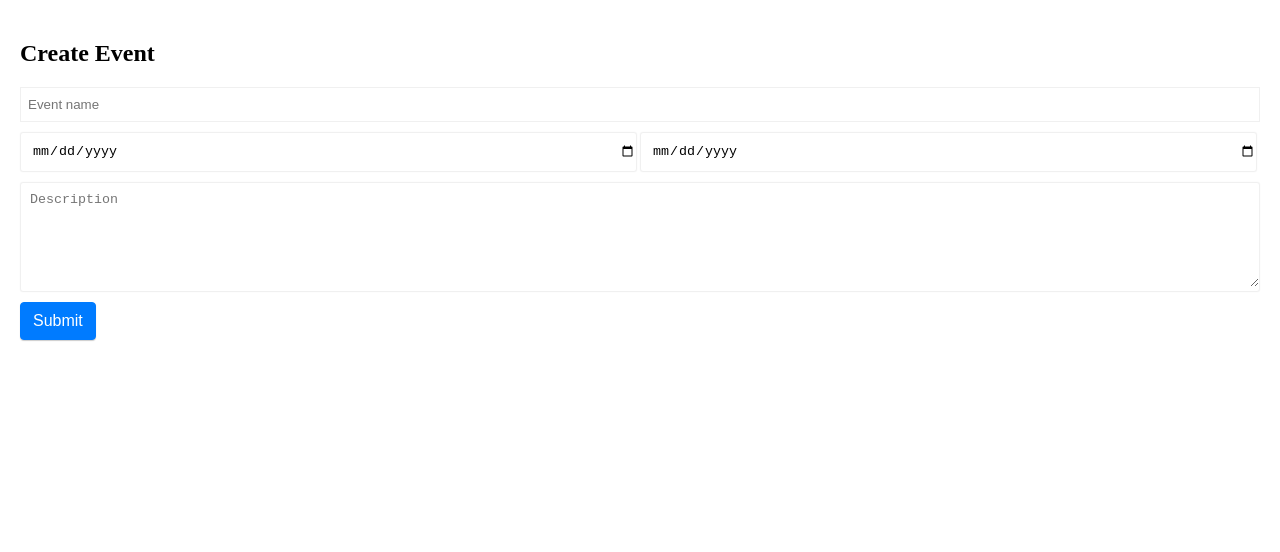
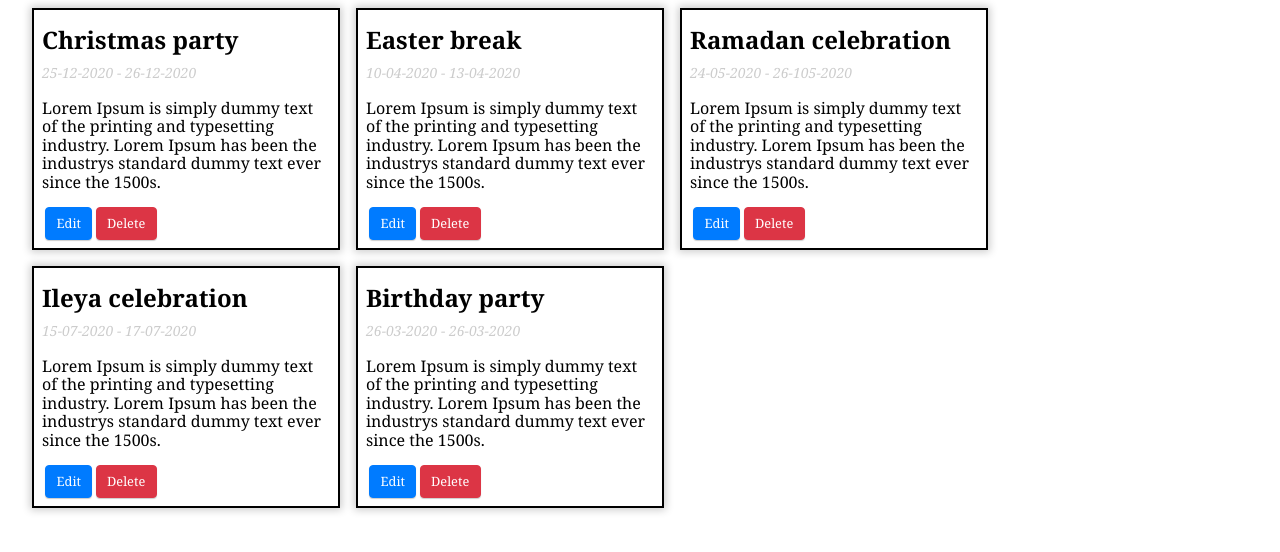
Before and after one commit to murenzo/hanspet, a React (Create React App) app: page / in a window 1280 px wide. Shown: the top 552 px of the page. Built offline with nearby package versions, Linux system fonts and the light colour scheme.

Commit message:
Modified code base and completed 7a and 7b

```diff
--- a/package.json
+++ b/package.json
@@ -9,7 +9,8 @@
     "react": "^16.13.1",
     "react-dom": "^16.13.1",
     "react-icons": "^3.9.0",
-    "react-scripts": "3.4.1"
+    "react-scripts": "3.4.1",
+    "tachyons": "^4.11.1"
   },
   "scripts": {
     "start": "react-scripts start",
--- a/src/App.css
+++ b/src/App.css
@@ -1,6 +1,6 @@
 .btn {
   display: inline-block;
-  font-weight: 400;
+  font-weight: 200;
   text-align: center;
   white-space: nowrap;
   vertical-align: middle;
@@ -9,8 +9,9 @@
   -ms-user-select: none;
   user-select: none;
   border: 1px solid transparent;
-  padding: .375rem .75rem;
-  font-size: 1rem;
+  padding: .37rem .65rem;
+  margin-left: .2rem;
+  font-size: .8rem;
   line-height: 1.5;
   border-radius: .25rem;
   transition: color .15s ease-in-out,background-color .15s ease-in-out,border-color .15s ease-in-out,box-shadow .15s ease-in-out;
@@ -22,6 +23,12 @@
   border-color: #007bff;
 }
 
+.btn-danger {
+  color: #fff;
+  background-color: #dc3545;
+  border-color: #dc3545;
+}
+
 .btn:not(:disabled):not(.disabled) {
   cursor: pointer;
 }
--- a/src/App.js
+++ b/src/App.js
@@ -1,7 +1,9 @@
 import React, { Component } from 'react';
 import './App.css';
 
-import CreateCalendar from './pages/event/CreateEvent.page';
+import CreateEvent from './components/create-event/create-event.component';
+import EventList from './components/event-list/event-list.component';
+import EventCard from './components/event-card/event-card.component';
 
 class App extends Component {
   constructor() {
@@ -12,8 +14,16 @@ class App extends Component {
   }
   render() {
     return (
-      <div className='container'>
-        <CreateCalendar />
+      <div className="mw9 center ph3-ns">
+        <div className="cf ph2-ns">
+          <EventList />
+          {/* <CreateEvent /> */}
+          {/* <EventCard />
+          <EventCard />
+          <EventCard />
+          <EventCard />
+          <EventCard /> */}
+        </div>
       </div>
     );
   }
--- /dev/null
+++ b/src/assets/event-data.js
@@ -0,0 +1,39 @@
+const eventData = [
+    {
+        id: 1,
+        eventName: 'Christmas party',
+        startDate: '25-12-2020',
+        endDate: '26-12-2020',
+        description: 'Lorem Ipsum is simply dummy text of the printing and typesetting industry. Lorem Ipsum has been the industrys standard dummy text ever since the 1500s.'
+    },
+    {
+        id: 2,
+        eventName: 'Easter break',
+        startDate: '10-04-2020',
+        endDate: '13-04-2020',
+        description: 'Lorem Ipsum is simply dummy text of the printing and typesetting industry. Lorem Ipsum has been the industrys standard dummy text ever since the 1500s.'
+    },
+    {
+        id: 3,
+        eventName: 'Ramadan celebration',
+        startDate: '24-05-2020',
+        endDate: '26-105-2020',
+        description: 'Lorem Ipsum is simply dummy text of the printing and typesetting industry. Lorem Ipsum has been the industrys standard dummy text ever since the 1500s.'
+    },
+    {
+        id: 4,
+        eventName: 'Ileya celebration',
+        startDate: '15-07-2020',
+        endDate: '17-07-2020',
+        description: 'Lorem Ipsum is simply dummy text of the printing and typesetting industry. Lorem Ipsum has been the industrys standard dummy text ever since the 1500s.'
+    },
+    {
+        id: 5,
+        eventName: 'Birthday party',
+        startDate: '26-03-2020',
+        endDate: '26-03-2020',
+        description: 'Lorem Ipsum is simply dummy text of the printing and typesetting industry. Lorem Ipsum has been the industrys standard dummy text ever since the 1500s.'
+    }
+]
+
+export default eventData;
--- /dev/null
+++ b/src/components/create-event/create-event.component.jsx
@@ -0,0 +1,54 @@
+import React from 'react';
+
+import ImageField from '../default/ImageField';
+
+class CreateEvent extends React.Component {
+    constructor() {
+        super();
+        this.state = {
+            eventName: '',
+            startDate: '',
+            endDate: '',
+            description: ''
+        }
+    }
+
+    handleChange = event => {
+        const { name, value } = event.target;
+        this.setState({ [name]: value })
+    }
+
+    handleSubmit = event => {
+        event.preventDefault();
+
+        this.setState({ eventName: '', startDate: '', endDate: '', description: '' })
+    }
+
+    render() {
+        return (
+            <div className='mw7 center'>
+                <h2>Create Event</h2>
+                <form className="form-block" onSubmit={this.handleSubmit}>
+                    <input type="text" name='eventName' onChange={this.handleChange} placeholder='Event name' />
+
+                    <div className="form-inline">
+                        <ImageField name='startDate' onChange={this.handleChange} placeholder='Start date' type="date" />
+                    </div>
+
+                    <div className="form-inline">
+                        <ImageField name='endDate' onChange={this.handleChange} placeholder='End date' type="date" />
+                    </div>
+
+                    <ImageField name='description' onChange={this.handleChange} placeholder="Description" tag="t" />
+
+                    <button className="btn btn-primary" type='submit'>
+                        Submit
+                    </button>
+                </form>
+            </div>
+        )
+    }
+
+}
+
+export default CreateEvent;
--- /dev/null
+++ b/src/components/event-item/event-item.component.jsx
@@ -0,0 +1,21 @@
+import React from 'react';
+
+const EventCard = ({ eventName, startDate, endDate, description }) => {
+    return (
+
+        <div className="fl w-100 w-25-ns pa2 tl serif dib ba br0 ma2 bw1 shadow-2">
+            <h1 className="f3 mv1 lh-copy">{eventName}</h1>
+            <span className='f6 moon-gray i lh-copy'> {startDate} - {endDate} </span>
+            <div>
+                <p> {description} </p>
+            </div>
+            <div>
+                <button className='btn btn-primary'>Edit</button>
+                <button className='btn btn-danger'>Delete</button>
+            </div>
+        </div>
+
+    )
+}
+
+export default EventCard;
--- /dev/null
+++ b/src/components/event-list/event-list.component.jsx
@@ -0,0 +1,31 @@
+import React from 'react';
+
+import eventData from '../../assets/event-data';
+
+import EventItem from '../event-item/event-item.component';
+
+class EventList extends React.Component {
+    constructor() {
+        super();
+
+        this.state = {
+            eventList: eventData
+        }
+
+    }
+
+    render() {
+        console.log(this.state.eventList)
+        return (
+            <div>
+                {
+                    this.state.eventList.map(({ id, ...otherPropsItem }) => {
+                        return <EventItem key={id} {...otherPropsItem} />
+                    })
+                }
+            </div>
+        )
+    }
+}
+
+export default EventList;
--- a/src/index.js
+++ b/src/index.js
@@ -2,6 +2,8 @@ import React from 'react';
 import ReactDOM from 'react-dom';
 import './index.css';
 import App from './App';
+
+import 'tachyons';
 
 ReactDOM.render(
   <React.StrictMode>
--- a/src/pages/event/CreateEvent.page.jsx
+++ /dev/null
@@ -1,65 +0,0 @@
-import React, { Component } from 'react';
-
-import ImageField from '../../components/default/ImageField';
-
-class CreateEvent extends Component {
-    constructor() {
-        super()
-        this.state = {
-            eventName: '',
-            startDate: '',
-            endDate: '',
-            description: ''
-        }
-    }
-
-    onNameChange = (e) => {
-        this.setState({ eventName: e.target.value }, () => {
-            console.log(this.state.eventName)
-        })
-    }
-
-    onDescriptionChange = (e) => {
-        this.setState({ description: e.target.value}, () => {
-            console.log(this.state.description)
-        })
-    }
-
-    onStartDateChange = (e) => {
-        this.setState({ startDate: e.target.value}, () => {
-            console.log(this.state.startDate)
-        })
-    }
-
-    onEndDateChange = (e) => {
-        this.setState({ endDate: e.target.value}, () => {
-            console.log(this.state.endDate)
-        })
-    }
-
-    render() {
-        return (
-            <div className='container'>
-                <h2>Create Event</h2>
-                <form className="form-block">
-                    <input type="text" onChange={this.onNameChange} placeholder='Event name'/>
-
-                    <div className="form-inline">
-                        <ImageField onChange={this.onStartDateChange} placeholder='Start date' type="date"/>
-                    </div>
-
-                    <div className="form-inline">
-                        <ImageField onChange={this.onEndDateChange} placeholder='End date' type="date"/>
-                    </div>
-
-                    <ImageField onChange={this.onDescriptionChange} placeholder="Description" tag="t"/>
-                    <button className="btn btn-primary" type='submit'>
-                        Submit
-                    </button>
-                </form>
-            </div>
-        )
-    }
-}
-
-export default CreateEvent;
```
Also changed, not shown: src/components/event-item/event-item.styles.css (added), 1 other file (tests, documents, lock files or other folders).
